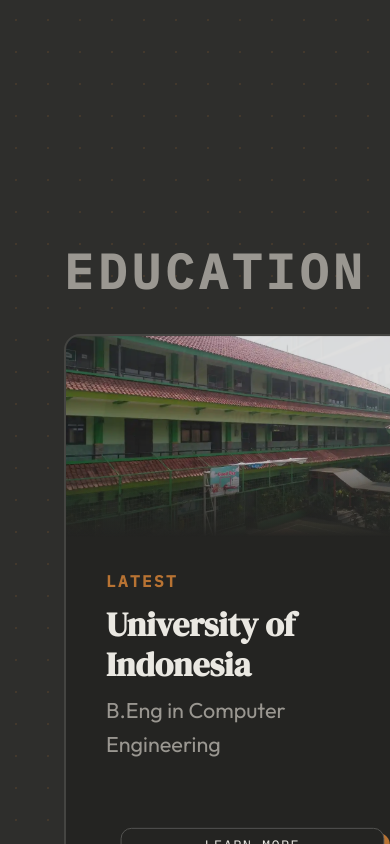
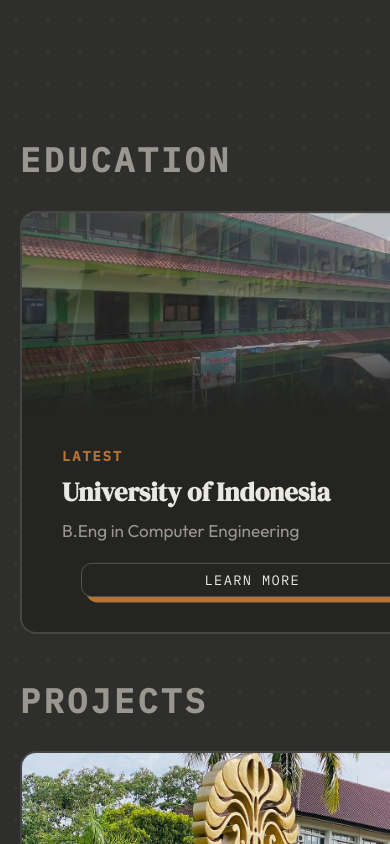
Before and after one commit to rajavijasa/Porto, a React (Vite) app: page / in a window 390 px wide. Shown: the part 1660-2504 px from the top of the page. Built offline with nearby package versions, Linux system fonts and the light colour scheme.

Commit message:
Cek UI HP 5.0

```diff
--- a/src/index.css
+++ b/src/index.css
@@ -52,14 +52,14 @@ body {
    ========================================================================== */
 .page-layout {
   display: grid;
-  grid-template-columns: 630px 1fr;
+  grid-template-columns: clamp(430px, 34vw, 630px) 1fr;
   height: 100vh;
   overflow: hidden;
   width: 100%;
 }
 
 .left-column {
-  width: 600px;
+  width: clamp(430px, 34vw, 550px);
   height: 100vh;
   position: sticky;
   top: 0;
@@ -82,7 +82,7 @@ body {
 }
 
 .content-wrapper {
-  padding: 0 var(--space-xl) 10vh var(--space-xl);
+  padding: 0 clamp(20px, 4vw, var(--space-xl)) 10vh clamp(20px, 4vw, var(--space-xl));
 }
 
 .hero-container {
@@ -119,7 +119,7 @@ body {
 
 .main-subtitle {
   font-family: var(--font-mono);
-  font-size: 0.8rem;
+  font-size: clamp(0.75rem, 1vw, 0.95rem);
   color: var(--clr-copper);
   letter-spacing: 0.1em;
   text-transform: uppercase;
@@ -165,11 +165,12 @@ body {
   padding: 45px var(--space-xl) var(--space-xl) var(--space-xl);
   z-index: 100;
   display: flex;
-  flex-wrap: wrap;
+  flex-wrap: nowrap;
   justify-content: flex-end;
-  gap: 50px;
+  gap: clamp(16px, 3vw, 50px);
   border-bottom: 1px solid;
   border-image: linear-gradient(to left, var(--clr-border) 0%, transparent 80%) 1;
+  overflow-x: auto;
 }
 
 /* ==========================================================================
@@ -223,8 +224,8 @@ body {
 }
 
 .preview-image-container {
-  width: 45%;
-  min-width: 280px;
+  width: clamp(32%, 42%, 45%);
+  min-width: clamp(210px, 18vw, 280px);
   max-width: 450px;
   position: relative;
   flex-shrink: 0;
@@ -256,13 +257,13 @@ body {
 }
 
 .preview-content-wrapper {
-  padding: var(--space-xl);
+  padding: clamp(22px, 2.4vw, 40px);
   display: flex;
   flex: 1;
   min-width: 0;
   justify-content: space-between;
   align-items: center;
-  gap: var(--space-xl);
+  gap: clamp(16px, 2vw, var(--space-xl));
   z-index: 3;
 }
 
@@ -281,7 +282,7 @@ body {
 .preview-subtitle {
   font-family: var(--font-body);
   color: var(--clr-muted);
-  font-size: 2.2rem;
+  font-size: clamp(1.1rem, 2vw, 2.2rem);
 }
 
 .preview-latest-label {
@@ -296,12 +297,12 @@ body {
 .btn-offset {
   display: inline-block;
   font-family: var(--font-mono);
-  font-size: 0.95rem; /* 70% dari 1.35rem */
+  font-size: clamp(0.75rem, 1.5vw, 0.95rem);
   color: var(--clr-text);
   background-color: var(--clr-bg-alt);
   border: 1px solid var(--clr-border-light);
   border-radius: 10px;
-  padding: 8px 16px;
+  padding: clamp(6px, 1vw, 8px) clamp(12px, 2vw, 16px);
   text-decoration: none;
   text-transform: uppercase;
   letter-spacing: 0.1em;
@@ -310,12 +311,13 @@ body {
   cursor: pointer;
   flex-shrink: 0;
   transform: translate(0, 0) !important;
+  white-space: nowrap;
 }
 
 .btn-learn-more {
   display: inline-block;
   font-family: var(--font-mono);
-  font-size: 1.35rem;
+  font-size: clamp(0.95rem, 1.2vw, 1.35rem);
   color: var(--clr-text);
   background-color: var(--clr-bg-alt);
   border: 1px solid var(--clr-border-light);
@@ -571,7 +573,7 @@ body {
 .popup-desc-wrapper p,
 .popup-desc-wrapper span:not(.service-tag),
 .popup-desc-wrapper li {
-  font-size: 1.5rem !important;
+  font-size: clamp(1rem, 1.25vw, 1.5rem) !important;
   line-height: 1.5;
 }
 
@@ -602,10 +604,10 @@ body {
    ========================================================================== */
 @media (max-width: 1400px) {
   .page-layout {
-    grid-template-columns: 520px 1fr;
+    grid-template-columns: clamp(400px, 33vw, 500px) 1fr;
   }
   .left-column {
-    width: 520px;
+    width: clamp(400px, 33vw, 500px);
   }
 }
 
@@ -712,7 +714,7 @@ body {
 
 /* Judul Seksi: Perkecil hingga 85% dari ukuran sebelumnya */
 .section-title {
-  font-size: 3.2rem !important;
+  font-size: clamp(2.2rem, 3.2vw, 3.2rem) !important;
   margin-bottom: var(--space-md);
 }
 
@@ -722,9 +724,9 @@ body {
 }
 
 /* Teks dalam Kotak: Latest (+40%), Univ (+15%), B.Eng (+20%) */
-.preview-latest-label { font-size: 1.05rem !important; margin-bottom: 10px !important; }
+.preview-latest-label { font-size: clamp(0.85rem, 1.1vw, 1.05rem) !important; margin-bottom: 10px !important; }
 .preview-title { font-size: clamp(2rem, 2.8vw, 2.6rem) !important; }
-.preview-subtitle { font-size: 1.3rem !important; }
+.preview-subtitle { font-size: clamp(1rem, 1.5vw, 1.3rem) !important; }
 
 /* Simetri Contact Me: Gap Atas (Title-Icon) = Gap Bawah (Icon-Bottom) */
 .contact-section {
@@ -773,7 +775,7 @@ body {
 
   /* Judul Seksi HP: +50%, Rata Kiri */
   .section-title {
-    font-size: clamp(3rem, 12vw, 4rem) !important;
+    font-size: clamp(2.1rem, 8.5vw, 3rem) !important;
     text-align: left !important;
     white-space: nowrap !important;
     margin-bottom: 24px !important;
@@ -783,9 +785,9 @@ body {
   .scroll-section { margin-bottom: 40px !important; padding: 0 !important; }
 
   /* Teks dalam Kotak HP: Latest (+10%), Univ (+50%), B.Eng (+50%) */
-  .preview-latest-label { font-size: 1rem !important; }
-  .preview-title { font-size: 2.1rem !important; line-height: 1.2 !important; }
-  .preview-subtitle { font-size: 1.35rem !important; }
+  .preview-latest-label { font-size: clamp(0.85rem, 3.2vw, 1rem) !important; }
+  .preview-title { font-size: clamp(1.65rem, 6.4vw, 2.1rem) !important; line-height: 1.2 !important; }
+  .preview-subtitle { font-size: clamp(1rem, 4.4vw, 1.35rem) !important; }
 
   /* Tombol Learn More HP: 70% */
   .btn-learn-more {
@@ -798,7 +800,7 @@ body {
 /* --- 3. FITUR UMUM --- */
 .popup-header-title {
   font-family: var(--font-display);
-  font-size: clamp(1.8rem, 4vw, 2.8rem) !important;
+  font-size: clamp(1.6rem, 3.2vw, 2.8rem) !important;
   text-align: center;
   white-space: nowrap;
   width: 100%;
```
